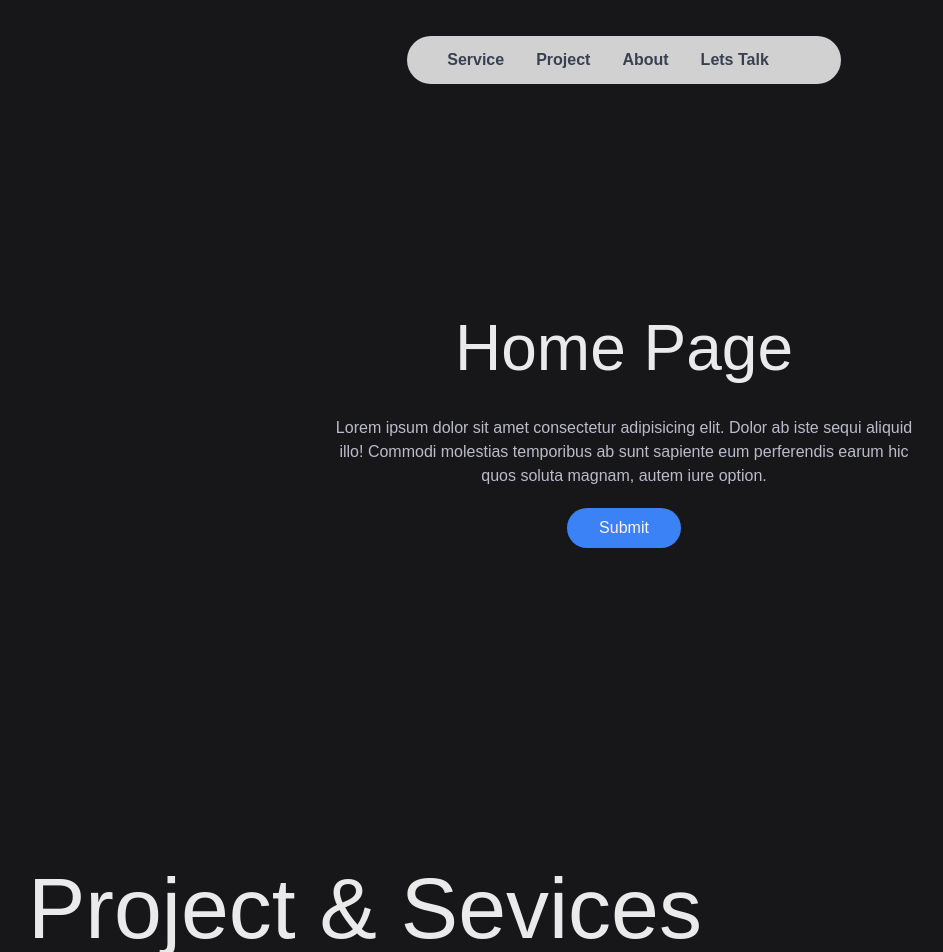
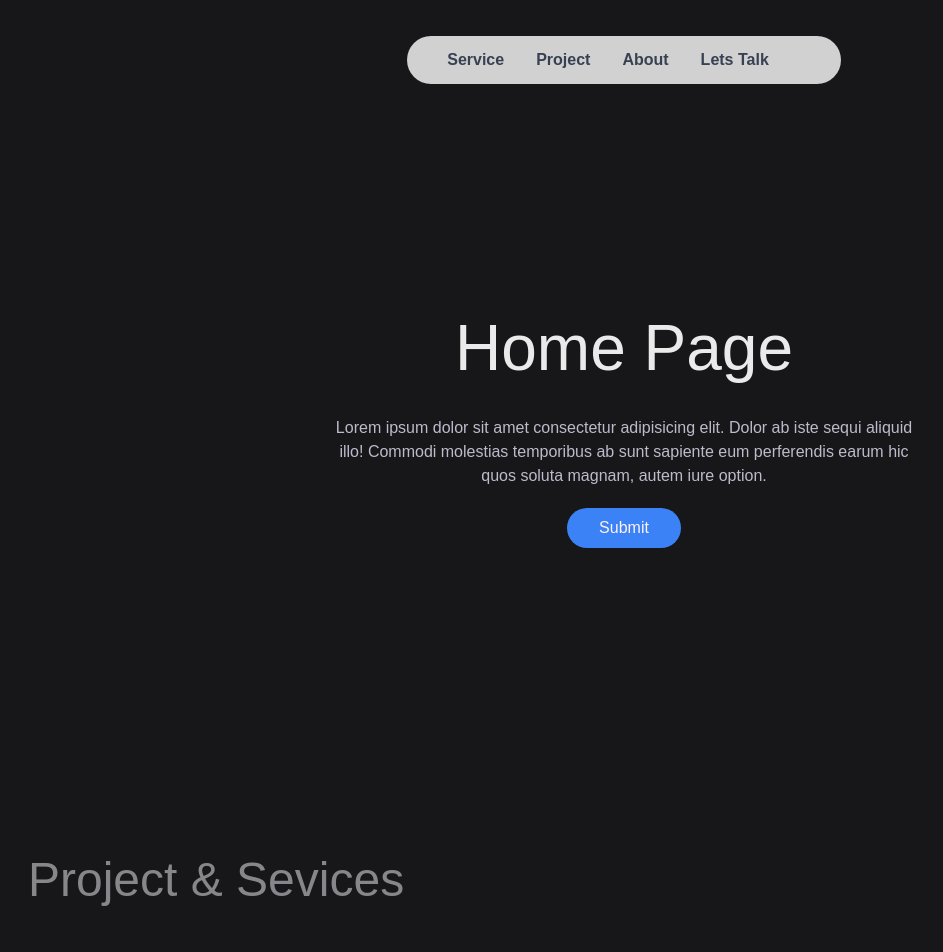
Before and after one commit to Pathum-Hettiarachchi/test_next_js_and_tailwind_css, a Next.js app: page / in a window 1280 px wide. Shown: the top 952 px of the page, without its empty margins (16-959 px from the left). Built offline with nearby package versions, Linux system fonts and the light colour scheme.

Commit message:
text color added

```diff
--- a/app/page.tsx
+++ b/app/page.tsx
@@ -26,7 +26,7 @@ export default function page() {
 
 
   <div className="section-title bg-background">
-    <h1 className='text-[86px] text-fontcolor p-[20px]'>Project & Sevices</h1>
+    <h1 className='text-[48px] text-fontcolorsecond p-[20px]'>Project & Sevices</h1>
   </div>
   <section className="w-full h-auto bg-background flex flex-wrap items-center justify-center gap-4 p-4">
   <div className="card1 w-full md:w-[48%] h-[600px] bg-cardbg rounded-2xl shadow-md flex flex-col items-start justify-start p-10">
```
